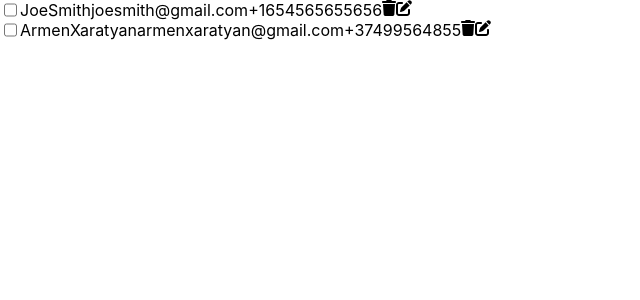
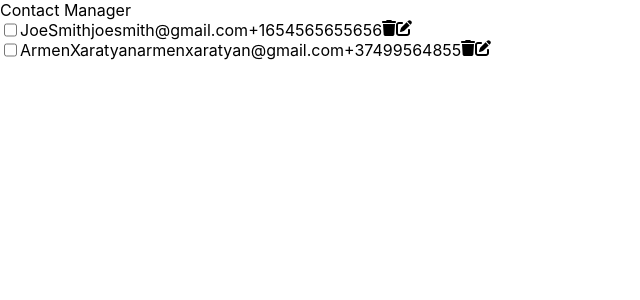
Before and after one commit to ghumash/ContactManager, a React (Create React App) app: page / in a window 1280 px wide. Shown: the top 300 px of the page, without its empty margins (0-640 px from the left). Built offline with nearby package versions, Linux system fonts and the light colour scheme.

Commit message:
Add: "ListHeader" component

```diff
--- a/src/Header/Header.jsx
+++ b/src/Header/Header.jsx
@@ -1,5 +1,5 @@
 import "./Header.css";
 
 export default function Header() {
-  return <div className="Header"></div>;
+  return <div className="Header">Contact Manager</div>;
 }
--- a/src/ListItem/ListItem.jsx
+++ b/src/ListItem/ListItem.jsx
@@ -1,6 +1,6 @@
 import "./ListItem.css";
-import { FontAwesomeIcon } from '@fortawesome/react-fontawesome'
-import { faTrash, faEdit } from '@fortawesome/free-solid-svg-icons'
+import { FontAwesomeIcon } from "@fortawesome/react-fontawesome";
+import { faTrash, faEdit } from "@fortawesome/free-solid-svg-icons";
 
 export default function ListItem({
   id,
```
Also changed, not shown: src/ListHeader/ListHeader.jsx (added, +13 -0 lines), src/ListHeader/ListHeader.css (added).
